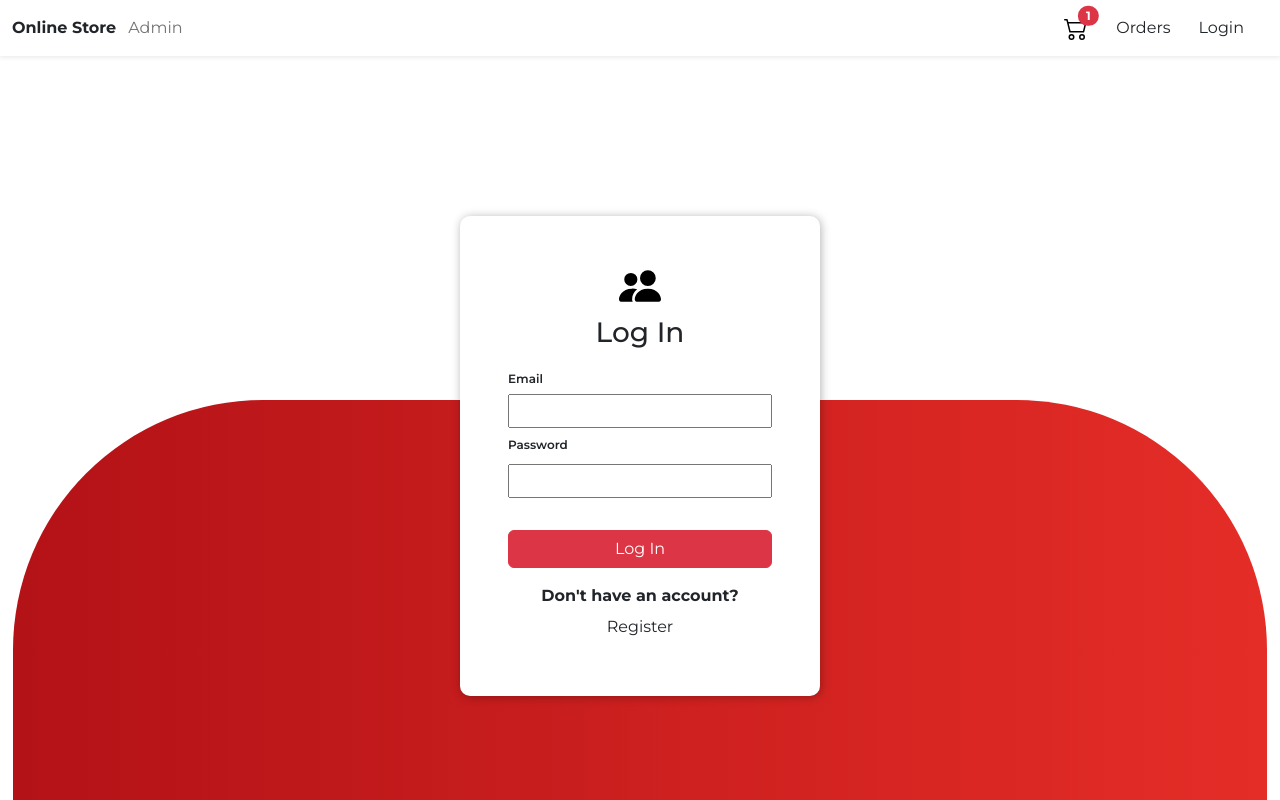
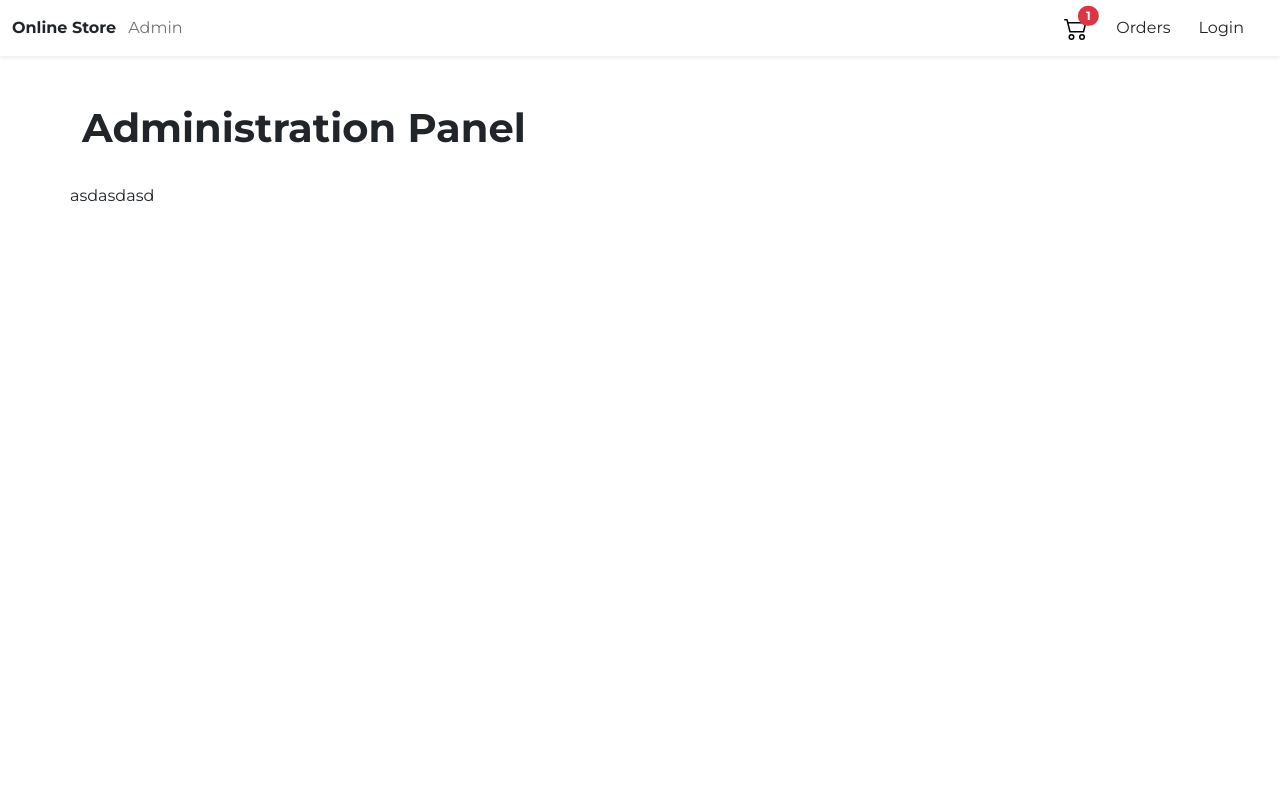
Before and after one commit to vladimir-zapata/online-shop, a React (Vite) app in the folder client/: page /admin in a window 1280 px wide. Before the commit this address led to /login. Built offline with nearby package versions, Linux system fonts and the light colour scheme.

Commit message:
Adding other views

```diff
--- a/client/src/pages/Admin.jsx
+++ b/client/src/pages/Admin.jsx
@@ -1,5 +1,11 @@
 const Admin = () => {
-  return <div className="container py-5">Admin</div>;
+  return (
+    <div className="container py-5">
+      <h1 className="fw-bold">Administration Panel</h1>
+      <br />
+      <div className="row">asdasdasd</div>
+    </div>
+  );
 };
 
 export default Admin;
--- a/client/src/pages/Orders.jsx
+++ b/client/src/pages/Orders.jsx
@@ -1,5 +1,11 @@
 const Orders = () => {
-  return <div className="container py-5">Orders</div>;
+  return (
+    <div className="container py-5">
+      <h1 className="fw-bold">My Orders</h1>
+      <br />
+      <div className="row">asdasdasd</div>
+    </div>
+  );
 };
 
 export default Orders;
--- a/client/src/pages/ShoppingCart.jsx
+++ b/client/src/pages/ShoppingCart.jsx
@@ -1,5 +1,11 @@
 const ShoppingCart = () => {
-  return <div className="container py-5">Cart</div>;
+  return (
+    <div className="container py-5">
+      <h1 className="fw-bold">Cart</h1>
+      <br />
+      <div className="row">sfasfdasfd</div>
+    </div>
+  );
 };
 
 export default ShoppingCart;
--- a/client/src/routes/ProtectedRoute.jsx
+++ b/client/src/routes/ProtectedRoute.jsx
@@ -21,7 +21,7 @@ const ProtectedRoute = ({ children }) => {
     }
   }, []);
 
-  if (!isAuthenticated) {
+  if (isAuthenticated) {
     return <Navigate to="/login" replace />;
   }
 
```
